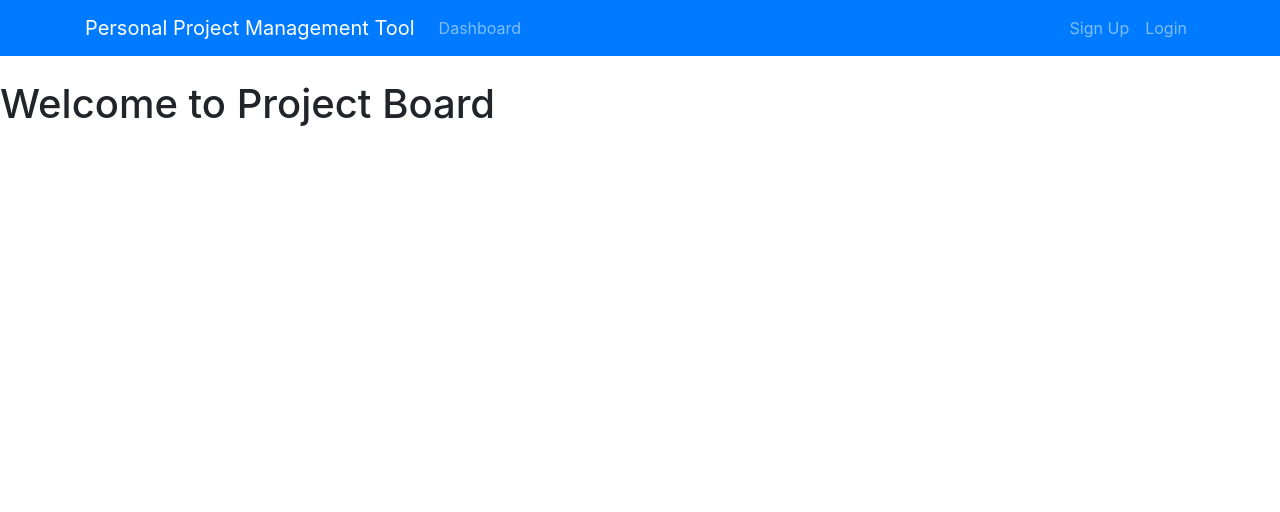
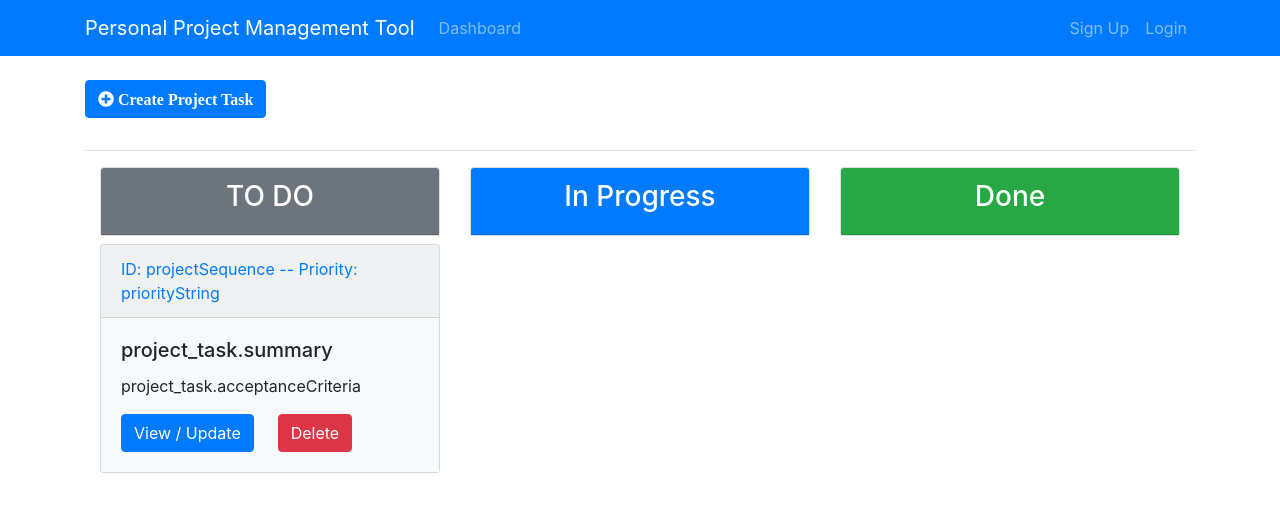
Before and after one commit to AndreeaNenciuCrasi/project-management-tool-react, a React (Create React App) app: page /projectBoard/1 in a window 1280 px wide. Shown: the top 512 px of the page. Built offline with nearby package versions, Linux system fonts and the light colour scheme.

Commit message:
Creates project board design

```diff
--- a/src/components/ProjectBoard/ProjectBoard.js
+++ b/src/components/ProjectBoard/ProjectBoard.js
@@ -1,11 +1,70 @@
 import React, { Component } from 'react'
+import {Link} from "react-router-dom"
 
 class ProjectBoard extends Component {
     render() {
+        const { id } = this.props.match.params;
         return (
-            <div>
-                <h1>Welcome to Project Board</h1>
-            </div>
+            <div className="container">
+                <Link to={`/addProjectTask/${id}`} className="btn btn-primary mb-3">
+                    <i className="fas fa-plus-circle"> Create Project Task</i>
+                </Link>
+                <br/>
+                <hr/>
+
+                    <div className="container">
+                        <div className="row">
+                            <div className="col-md-4">
+                                <div className="card text-center mb-2">
+                                    <div className="card-header bg-secondary text-white">
+                                        <h3>TO DO</h3>
+                                    </div>
+                                </div>
+
+
+                                <div className="card mb-1 bg-light">
+
+                                    <div className="card-header text-primary">
+                                        ID: projectSequence -- Priority: priorityString
+                                    </div>
+                                    <div className="card-body bg-light">
+                                        <h5 className="card-title">project_task.summary</h5>
+                                        <p className="card-text text-truncate ">
+                                            project_task.acceptanceCriteria
+                                        </p>
+                                        <a href="#" className="btn btn-primary">
+                                            View / Update
+                                        </a>
+
+                                        <button className="btn btn-danger ml-4">
+                                            Delete
+                                        </button>
+                                    </div>
+                                </div>
+
+
+                            </div>
+                            <div className="col-md-4">
+                                <div className="card text-center mb-2">
+                                    <div className="card-header bg-primary text-white">
+                                        <h3>In Progress</h3>
+                                    </div>
+                                </div>
+
+                            </div>
+                            <div className="col-md-4">
+                                <div className="card text-center mb-2">
+                                    <div className="card-header bg-success text-white">
+                                        <h3>Done</h3>
+                                    </div>
+                                </div>
+
+                            </div>
+                        </div>
+                    </div>
+
+
+    </div>
         )
     }
 }
```
